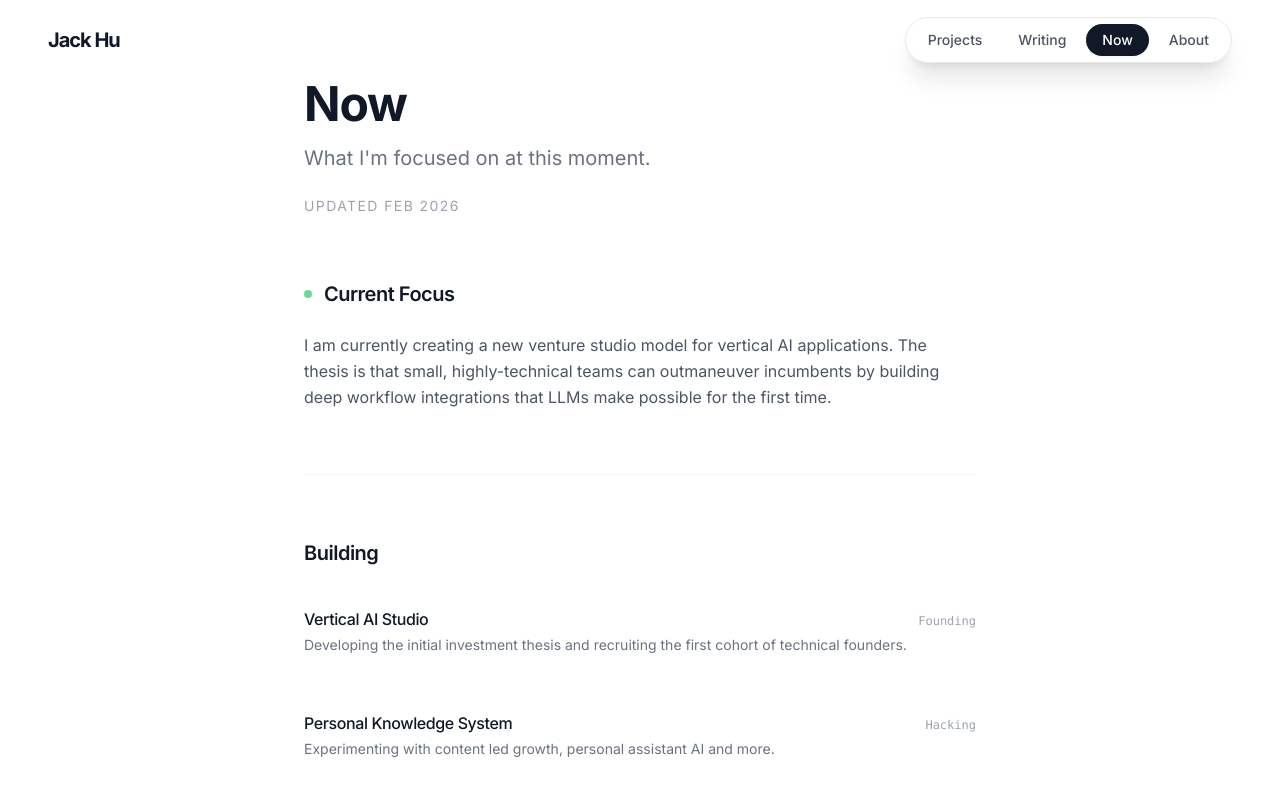
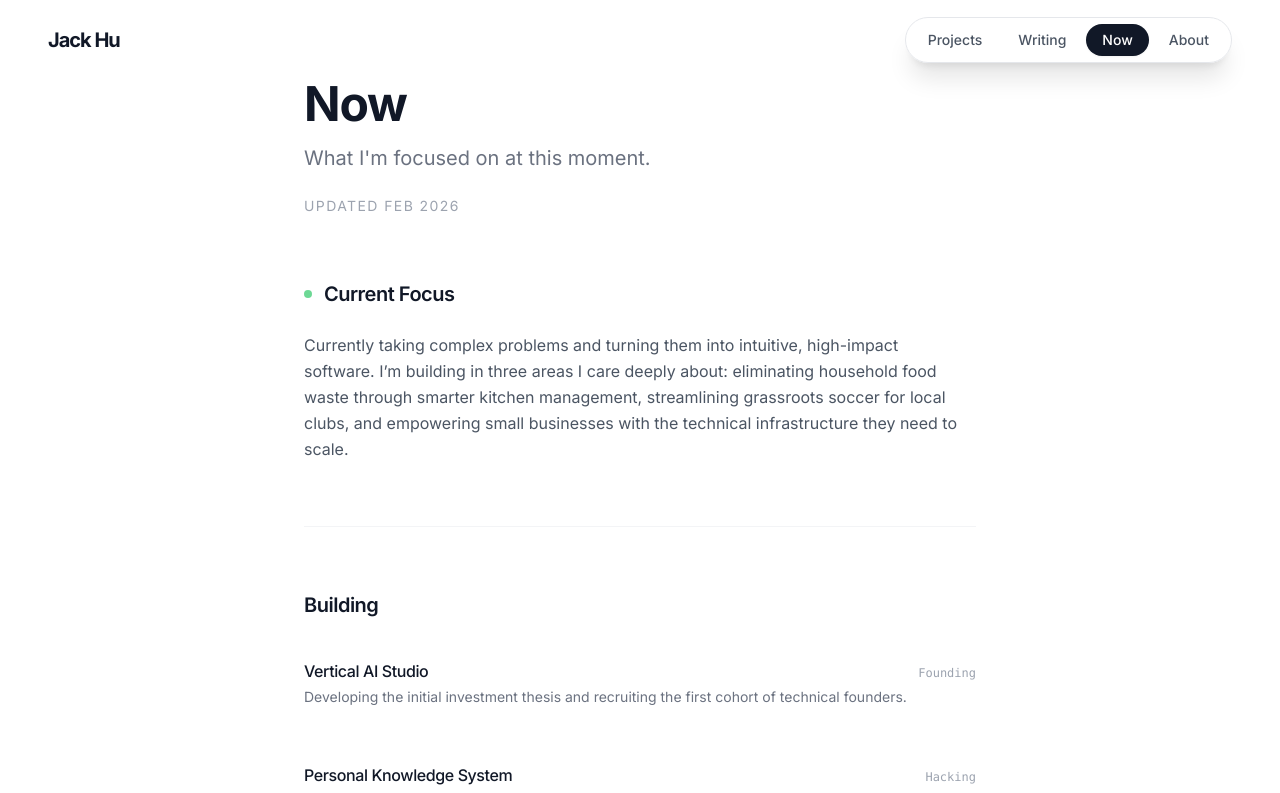
Before and after one commit to jackhhu1/jacks-portfolio, a React (Vite) app: page /now in a window 1280 px wide. Shown: the top 793 px of the page. Built offline with nearby package versions, Linux system fonts and the light colour scheme.

Commit message:
Editing now info

```diff
--- a/src/pages/Now.jsx
+++ b/src/pages/Now.jsx
@@ -22,8 +22,7 @@ const Now = () => {
                     </h2>
                     <div className="prose dark:prose-invert text-gray-600 dark:text-gray-400 leading-relaxed">
                         <p>
-                            I am currently creating a new venture studio model for vertical AI applications.
-                            The thesis is that small, highly-technical teams can outmaneuver incumbents by building deep workflow integrations that LLMs make possible for the first time.
+                            Currently taking complex problems and turning them into intuitive, high-impact software. I’m building in three areas I care deeply about: eliminating household food waste through smarter kitchen management, streamlining grassroots soccer for local clubs, and empowering small businesses with the technical infrastructure they need to scale.
                         </p>
                     </div>
                 </section>
```
